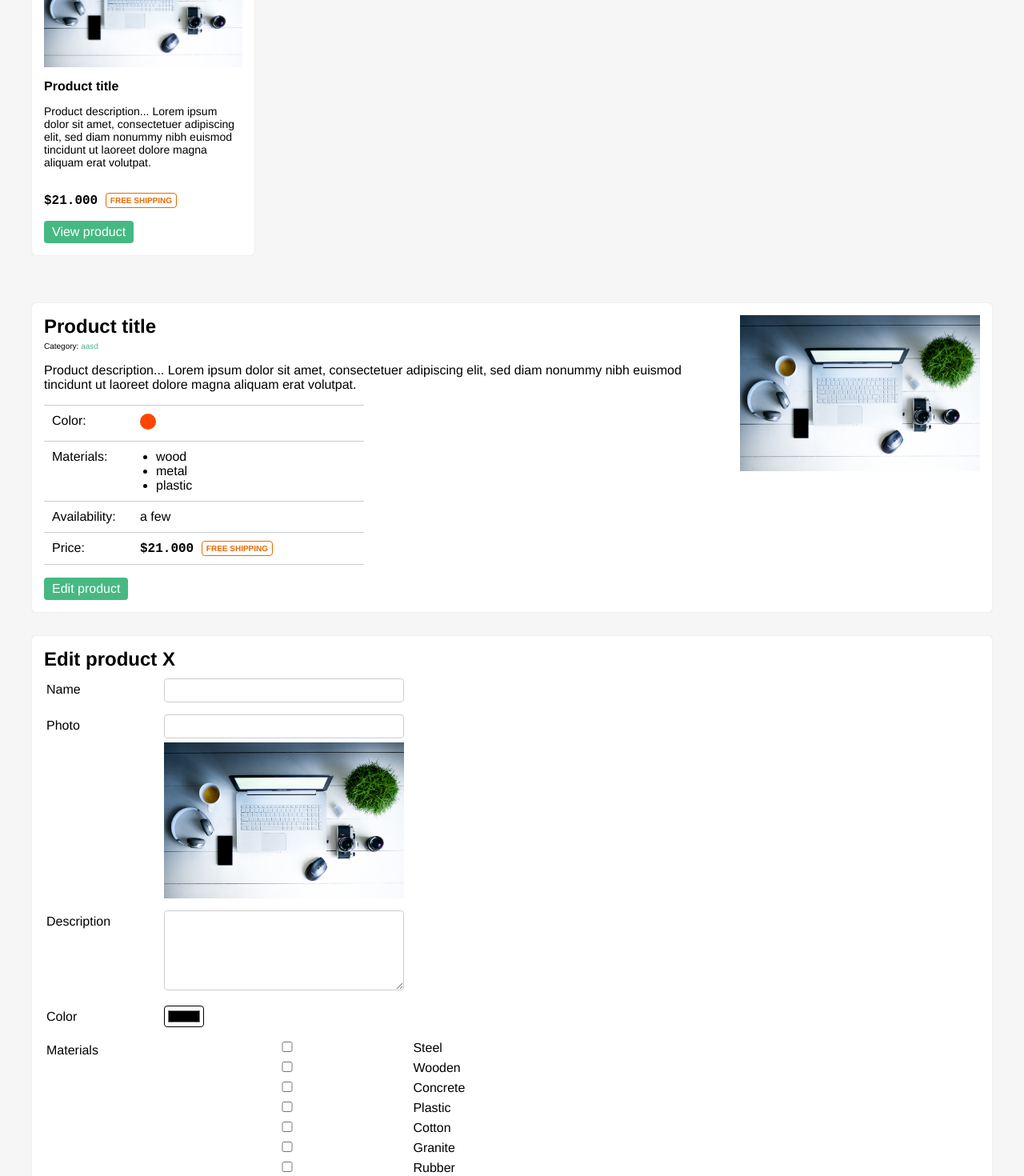
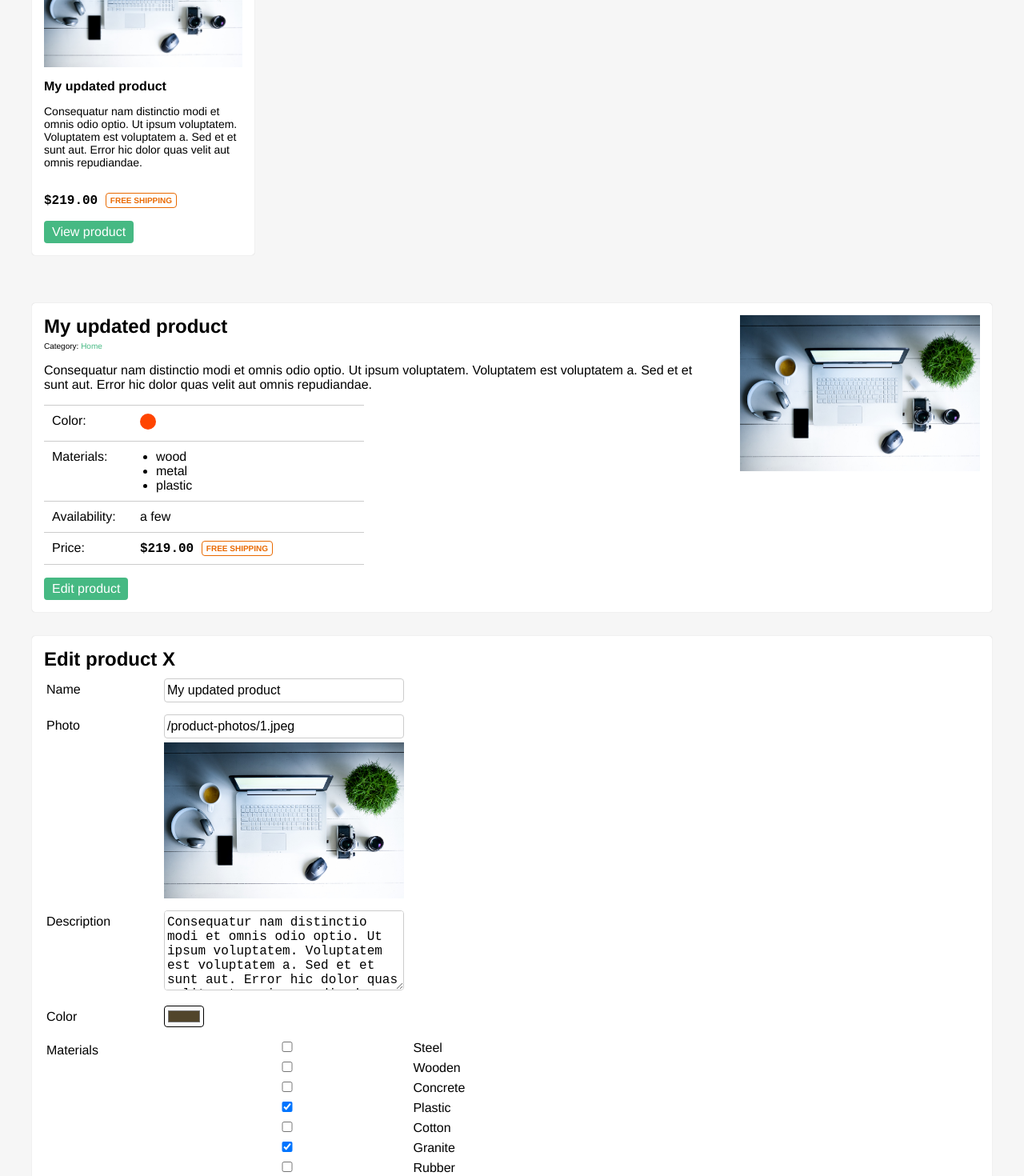
Before and after one commit to karminkarmen/vue-workshop, a Vue app: page / in a window 1280 px wide. Shown: the part 280-1750 px from the top of the page at 80% size. Built offline with nearby package versions, Linux system fonts and the light colour scheme.

Commit message:
3.1 simple data bindings

```diff
--- a/src/App.vue
+++ b/src/App.vue
@@ -20,18 +20,16 @@
       <ul class="product-list">
         <li class="product-list--product">
           <div class="ribbon" style="color: orangered;" />
-          <img class="product-list--product--image" src="/product-photos/1.jpeg" alt=""/>
+          <img class="product-list--product--image" :src="product.photo" alt=""/>
           <div class="product-list--product--caption">
-            <h4 class="product-list--product--name">
-              Product title</h4>
+            <h4 class="product-list--product--name">{{ product.name }}</h4>
             <p class="product-list--product--description">
-              Product description... Lorem ipsum dolor sit amet, consectetuer adipiscing elit,
-              sed diam nonummy nibh euismod tincidunt ut laoreet dolore magna aliquam erat volutpat.
+              {{ product.description }}
             </p>
           </div>
           <div class="product-list--product--footer">
             <p class="product-list--product--price price">
-              $21.000  <span class="lozenge">free shipping</span>
+              ${{ product.price }}  <span class="lozenge">free shipping</span>
             </p>
 
             <div class="product-list--product--actions">
@@ -44,17 +42,17 @@
 
     <div class="container">
       <article class="product">
-        <img class="product--image" src="/product-photos/1.jpeg" alt=""/>
+        <img class="product--image" :src="product.photo" alt=""/>
         <div class="product--caption">
           <h1 class="product--name">
-            Product title</h1>
+            {{ product.name }}</h1>
           <div class="product--category">
-            Category: <a href="#">aasd</a>
+            Category: <a href="#">{{ product.department }}</a>
           </div>
 
           <p class="product--description">
-            Product description... Lorem ipsum dolor sit amet, consectetuer adipiscing elit,
-            sed diam nonummy nibh euismod tincidunt ut laoreet dolore magna aliquam erat volutpat.</p>
+            {{ product.description }}
+          </p>
           <dl class="product--attributes">
             <dt>Color:</dt>
             <dd>
@@ -74,7 +72,7 @@
 
             <dt>Price:</dt>
             <dd class="price">
-              $21.000 <span class="lozenge">free shipping</span>
+              ${{ product.price }}  <span class="lozenge">free shipping</span>
             </dd>
           </dl>
           <div class="product--footer">
@@ -93,45 +91,45 @@
 
         <div class="form-row">
           <label for="edit-name">Name</label>
-          <input id="edit-name" type="text" />
+          <input id="edit-name" v-model="product.name" type="text" />
         </div>
 
         <div class="form-row">
           <label for="edit-photo">Photo</label>
-          <input id="edit-photo" type="text" />
-          <img class="photo-preview" src="/product-photos/1.jpeg" />
+          <input id="edit-photo" v-model="product.photo" type="text" />
+          <img class="photo-preview" :src="product.photo" />
         </div>
 
         <div class="form-row">
           <label for="edit-desc">Description</label>
-          <textarea id="edit-desc"></textarea>
+          <textarea id="edit-desc" v-model="product.description"></textarea>
         </div>
 
         <div class="form-row">
           <label for="edit-color">Color</label>
-          <input type="color" id="edit-color" />
+          <input type="color" v-model="product.color" id="edit-color" />
         </div>
 
         <div class="form-row">
           <label>Materials</label>
           <div>
-            <label><input type="checkbox" value="Steel" /> Steel</label>
-            <label><input type="checkbox" value="Wooden" /> Wooden</label>
-            <label><input type="checkbox" value="Concrete" /> Concrete</label>
-            <label><input type="checkbox" value="Plastic" /> Plastic</label>
-            <label><input type="checkbox" value="Cotton" /> Cotton</label>
-            <label><input type="checkbox" value="Granite" /> Granite</label>
-            <label><input type="checkbox" value="Rubber" /> Rubber</label>
-            <label><input type="checkbox" value="Metal" /> Metal</label>
-            <label><input type="checkbox" value="Soft" /> Soft</label>
-            <label><input type="checkbox" value="Fresh" /> Fresh</label>
-            <label><input type="checkbox" value="Frozen" /> Frozen</label>
+            <label><input type="checkbox" value="Steel" v-model="product.materials"/> Steel</label>
+            <label><input type="checkbox" value="Wooden" v-model="product.materials"/> Wooden</label>
+            <label><input type="checkbox" value="Concrete" v-model="product.materials"/> Concrete</label>
+            <label><input type="checkbox" value="Plastic" v-model="product.materials"/> Plastic</label>
+            <label><input type="checkbox" value="Cotton" v-model="product.materials"/> Cotton</label>
+            <label><input type="checkbox" value="Granite" v-model="product.materials"/> Granite</label>
+            <label><input type="checkbox" value="Rubber" v-model="product.materials"/> Rubber</label>
+            <label><input type="checkbox" value="Metal" v-model="product.materials"/> Metal</label>
+            <label><input type="checkbox" value="Soft" v-model="product.materials"/> Soft</label>
+            <label><input type="checkbox" value="Fresh" v-model="product.materials"/> Fresh</label>
+            <label><input type="checkbox" value="Frozen" v-model="product.materials"/> Frozen</label>
           </div>
         </div>
 
         <div class="form-row">
           <label for="edit-departmnet">Department</label>
-          <select id="edit-departmnet">
+          <select id="edit-departmnet" v-model="product.department">
             <option>Books</option>
             <option>Movies</option>
             <option>Music</option>
@@ -159,12 +157,12 @@
 
         <div class="form-row">
           <label for="edit-stock">In stock</label>
-          <input type="number" id="edit-stock" />
+          <input type="number" v-model="product.inStock" id="edit-stock" />
         </div>
 
         <div class="form-row">
           <label for="edit-price">Price</label>
-          <input type="number" id="edit-price" />
+          <input type="number" v-model="product.price" id="edit-price" />
         </div>
 
         <button class="btn">Save product</button>
@@ -185,7 +183,21 @@
 		data() {
 		  return {
 		    name: "Vue.js for Profitroom",
-        page: 1
+        page: 1,
+        product: {
+          "id": 0,
+          "name": "My updated product",
+          "price": "219.00",
+          "department": "Home",
+          "color": "#51452b",
+          "description": "Consequatur nam distinctio modi et omnis odio optio. Ut ipsum voluptatem. Voluptatem est voluptatem a. Sed et et sunt aut. Error hic dolor quas velit aut omnis repudiandae.",
+          "photo": "/product-photos/1.jpeg",
+          "inStock": 3,
+          "materials": [
+            "Granite",
+            "Plastic"
+          ]
+        }
       };
     },
     methods: {
```
